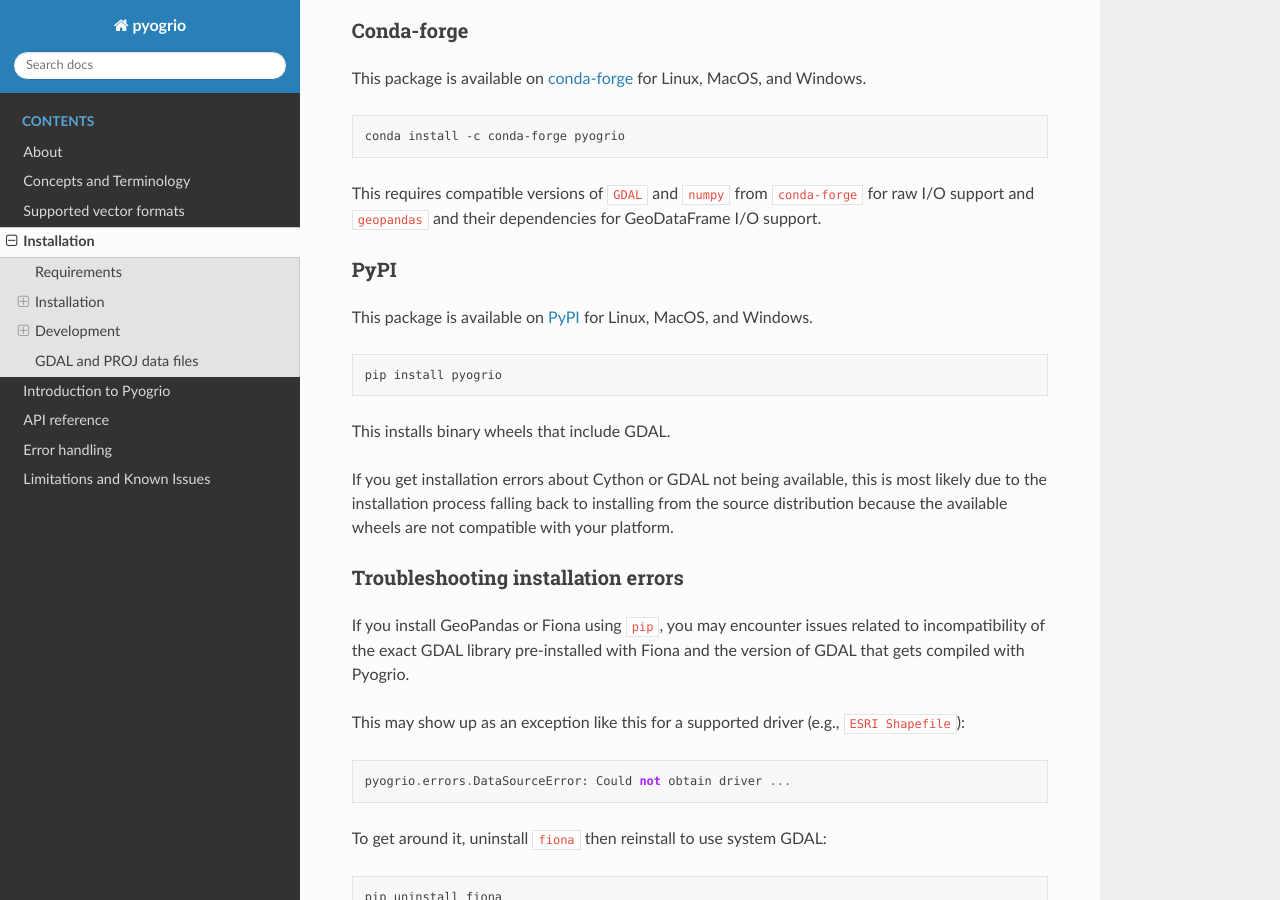
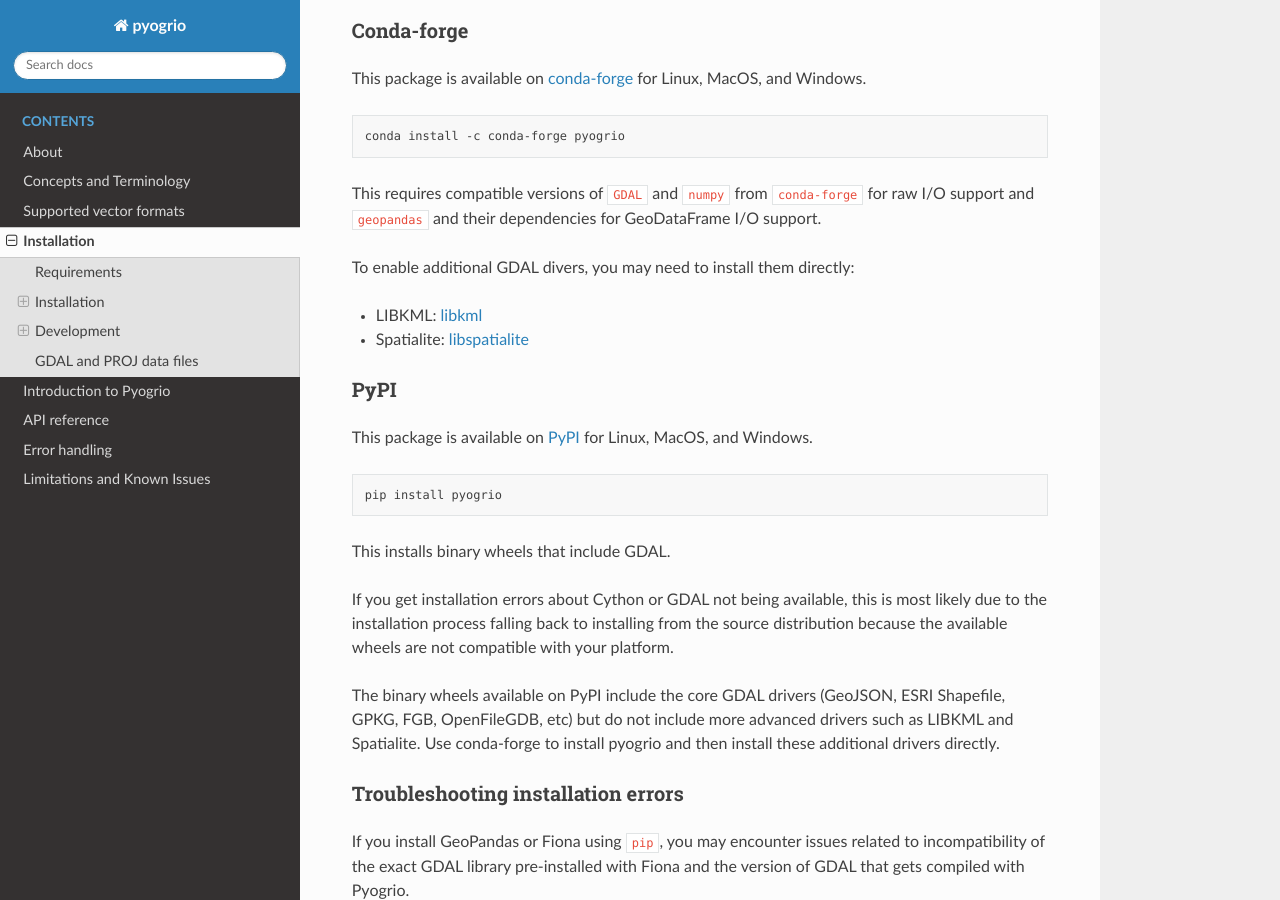
Before and after one commit to geopandas/pyogrio, a Sphinx documentation site: the page built from docs/source/install.md, in a window 1280 px wide and 900 px high, scrolled down 426 px. Built offline with Sphinx 7.4.7 and the Read the Docs theme 2.0.0, drawn with Linux system fonts in a browser that asks for light colours.

Commit message:
Add install note re: advanced drivers on conda-forge

```diff
--- a/docs/source/install.md
+++ b/docs/source/install.md
@@ -24,6 +24,11 @@
 raw I/O support and `geopandas` and their dependencies for GeoDataFrame
 I/O support.
 
+To enable additional GDAL divers, you may need to install them directly:
+
+-   LIBKML: [libkml](https://anaconda.org/conda-forge/libkml)
+-   Spatialite: [libspatialite](https://anaconda.org/conda-forge/libspatialite)
+
 ### PyPI
 
 This package is available on [PyPI](https://pypi.org/project/pyogrio/) for Linux,
@@ -39,6 +44,11 @@
 most likely due to the installation process falling back to installing from the
 source distribution because the available wheels are not compatible with your
 platform.
+
+The binary wheels available on PyPI include the core GDAL drivers (GeoJSON,
+ESRI Shapefile, GPKG, FGB, OpenFileGDB, etc) but do not include more advanced
+drivers such as LIBKML and Spatialite. Use conda-forge to install pyogrio and
+then install these additional drivers directly.
 
 ### Troubleshooting installation errors
 
```
